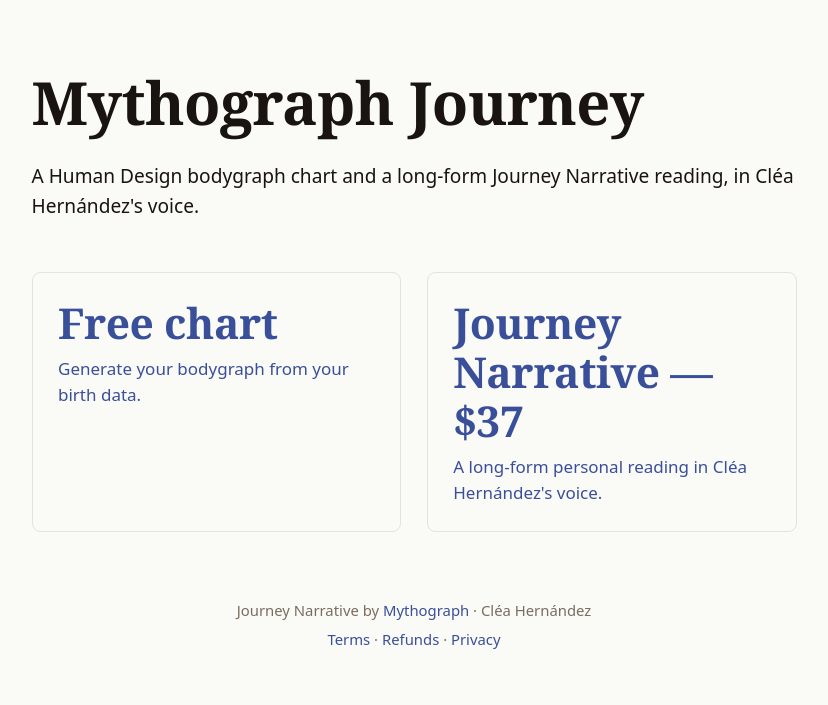
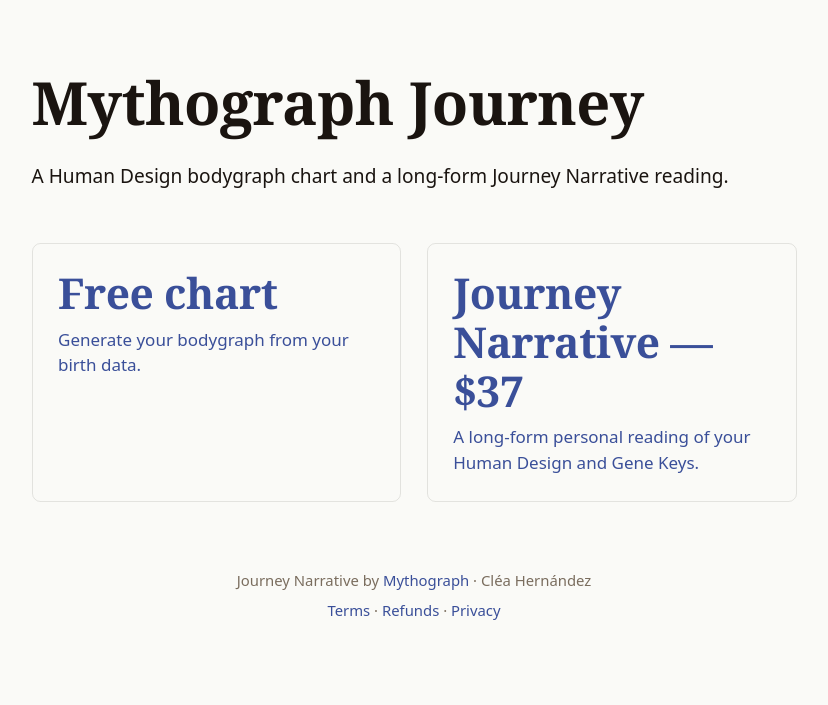
Before and after one commit to Mythograph/journey-app, an Astro site: page / in a window 1280 px wide. Shown: the whole page, without its empty margins (226-1054 px from the left). Built offline with nearby package versions, Linux system fonts and the light colour scheme; Astro itself is replaced by a stand-in of ours; no server answers.

Commit message:
Remove "in Cléa Hernández's voice" from product descriptions
Co-Authored-By: Claude Sonnet 4.6 <noreply@anthropic.com>

```diff
--- a/src/pages/chart.astro
+++ b/src/pages/chart.astro
@@ -318,7 +318,7 @@ const profileName = chart ? (PROFILE_NAMES[chart.profile] ?? chart.profile) : ""
         <div id="journey-narrative-upsell" class="rounded-xl border border-[#3a4f99]/30 bg-[#3a4f99]/5 p-6 mt-4">
           <h2 class="text-lg font-light mb-2">Go deeper with the Journey Narrative</h2>
           <p class="text-sm opacity-70 mb-4">
-            A long-form personalised reading written in Cléa Hernández's voice.
+            A long-form personal reading of your Human Design and Gene Keys.
             Your channels, your gates, your incarnation cross, told as one story.
           </p>
           <a
--- a/src/pages/index.astro
+++ b/src/pages/index.astro
@@ -12,8 +12,7 @@ const usePaddle = Boolean(paddleToken && paddlePrice);
 <Base title="Mythograph Journey">
   <h1>Mythograph Journey</h1>
   <p class="mt-6 text-lg">
-    A Human Design bodygraph chart and a long-form Journey Narrative reading,
-    in Cléa Hernández's voice.
+    A Human Design bodygraph chart and a long-form Journey Narrative reading.
   </p>
 
   <section class="mt-12 grid gap-6 sm:grid-cols-2">
@@ -31,7 +30,7 @@ const usePaddle = Boolean(paddleToken && paddlePrice);
       class="block rounded-lg border border-[color:var(--color-ink)]/10 p-6 transition hover:border-[color:var(--color-indigo)]"
     >
       <h2 class="text-2xl">Journey Narrative — $37</h2>
-      <p class="mt-2 text-base">A long-form personal reading in Cléa Hernández's voice.</p>
+      <p class="mt-2 text-base">A long-form personal reading of your Human Design and Gene Keys.</p>
     </a>
   </section>
 
```
